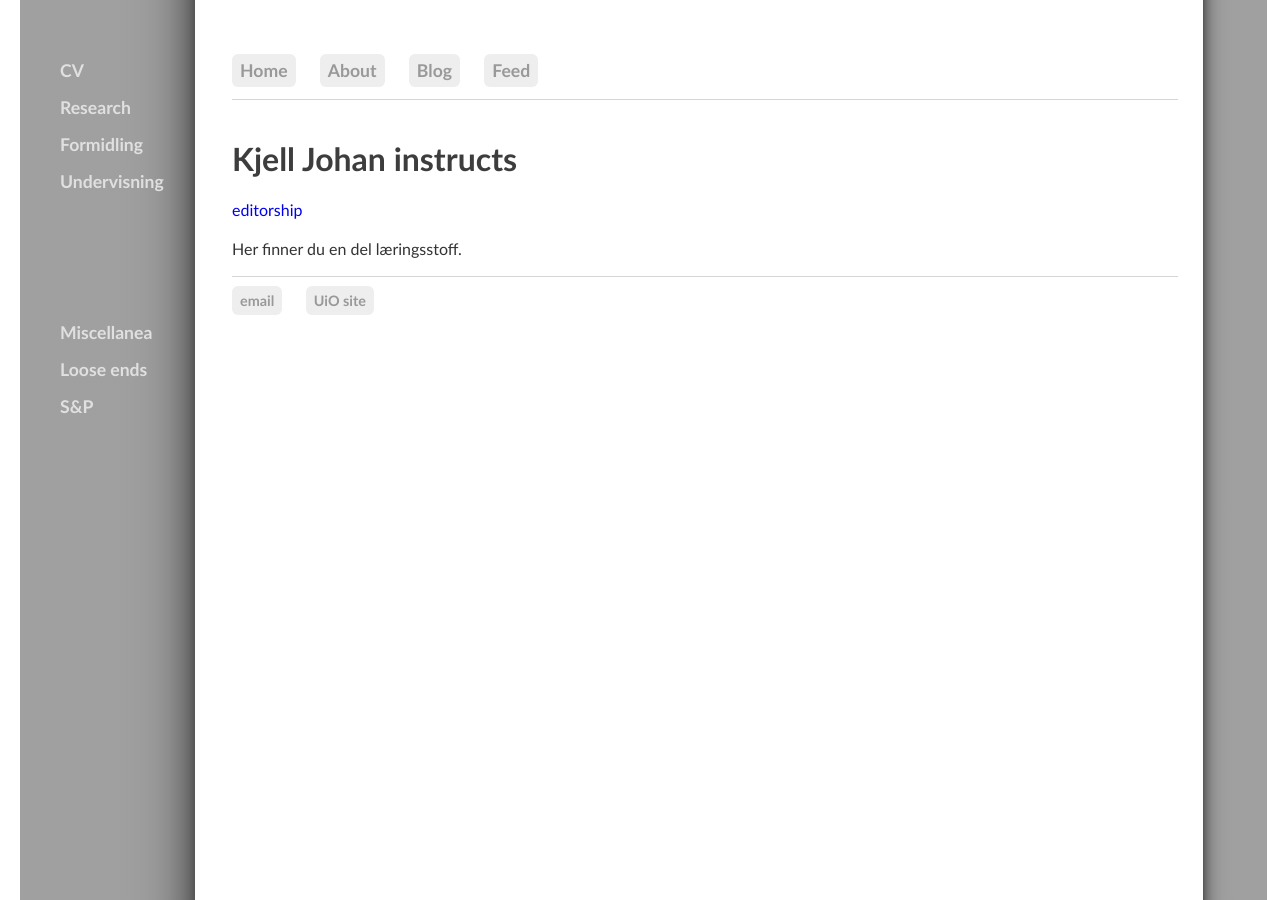
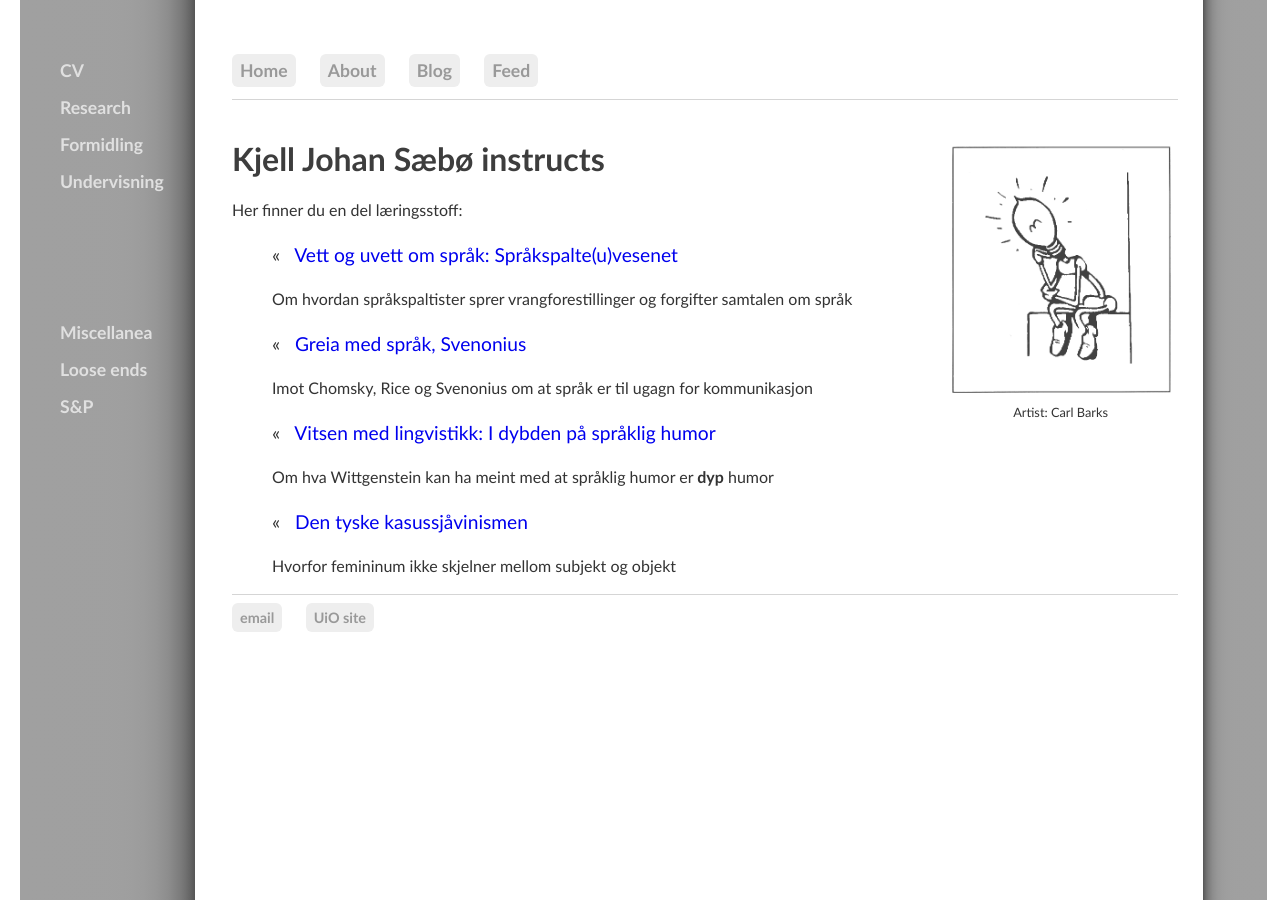
Before and after one commit to kjelljs/kjelljs.github.io, a Jekyll site: the page built from courses/index.html, in a window 1280 px wide. Built offline with Jekyll 4.4.1, drawn with Linux system fonts in a browser that asks for light colours.

Commit message:
Update index.html

```diff
--- a/courses/index.html
+++ b/courses/index.html
@@ -1,9 +1,38 @@
 ---
 layout: default
-title: Kjell Johan course
+title: Kjell Johan Sæbø instructs
 ---
-<div class="blurb">
-	<h1>Kjell Johan instructs</h1>
-	<p><a href="http://kjelljs.github.io/pdf/Finteltweet.pdf">editorship</a></p>
-	<p>Her finner du en del læringsstoff.</p>
-</div><!-- /.blurb -->
+
+<style>
+figure {
+    border: 1px solid none;
+    padding-left: 25px;
+    padding-right: none;
+    padding-bottom: none;
+    padding-top: 4px;
+    margin: auto;
+}
+figcaption {
+    color: #333;
+    text-align: center;
+    font-family: Optima, Candara, Calibri, Arial, sans-serif;
+    font-size: .8em;
+}
+</style>
+
+
+<div style="float:right;">&nbsp; &nbsp; &nbsp; &nbsp; &nbsp; &nbsp;<figure><img style="height:260px;" src="/pics/Helper.jpg"><figcaption>Artist: Carl Barks</figcaption></figure></div>
+
+<h1>{{ page.title }}</h1>
+
+
+	<p>Her finner du en del læringsstoff:</p>
+
+<ul><li id="blogposts">&laquo; &nbsp; <a href="/dissemination/terapi.html">Vett og uvett om språk: Språkspalte(u)vesenet</a></li><p>Om hvordan språkspaltister sprer vrangforestillinger og forgifter samtalen om språk</p>
+<li id="blogposts">&laquo; &nbsp; <a href="/dissemination/svenon.html">Greia med språk, Svenonius</a></li>
+	<p>Imot Chomsky, Rice og Svenonius om at språk er til ugagn for kommunikasjon</p>
+<li id="blogposts">&laquo; &nbsp; <a href="/dissemination/vitsen.html">Vitsen med lingvistikk: I dybden på språklig humor</a></li>
+	<p>Om hva Wittgenstein kan ha meint med at språklig humor er <b>dyp</b> humor</p>
+<li id="blogposts">&laquo; &nbsp; <a href="/dissemination/kasus.html">Den tyske kasussjåvinismen</a></li>
+	<p>Hvorfor femininum ikke skjelner mellom subjekt og objekt</p>
+</ul>
```
